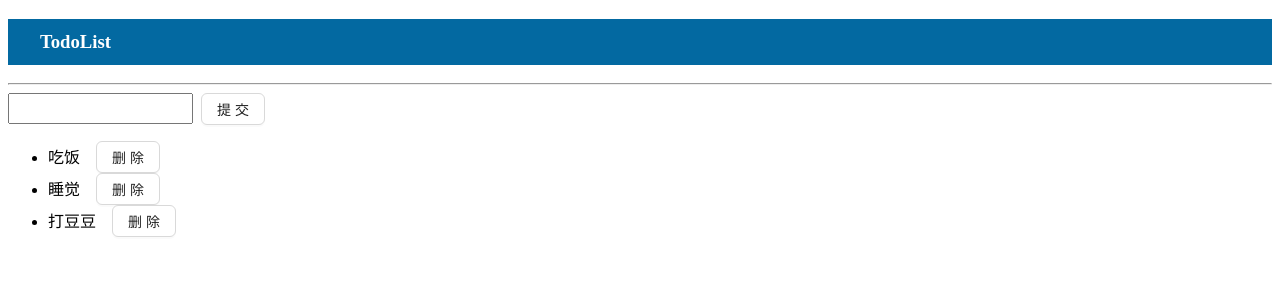
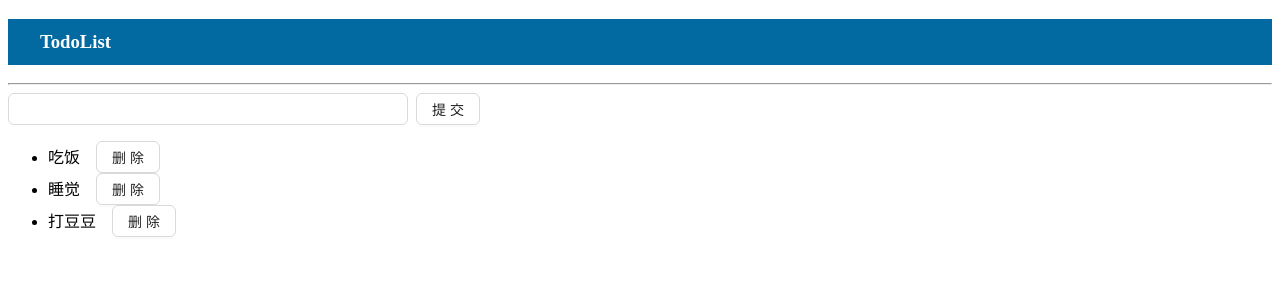
Before and after one commit to LoveWei0/reactToListDemo, a React (Vite) app: page / in a window 1280 px wide. Shown: the top 300 px of the page. Built offline with nearby package versions, Linux system fonts and the light colour scheme.

Commit message:
update: TodoList component

```diff
--- a/src/pages/TodoList.tsx
+++ b/src/pages/TodoList.tsx
@@ -1,5 +1,5 @@
 import React, { useState } from 'react'
-import { Button } from 'antd'
+import { Button, Input } from 'antd'
 
 export default function TodoList() {
   const [inputValue, setInputValue] = useState('')
@@ -25,14 +25,15 @@ export default function TodoList() {
       </h3>
       <hr />
       <div className="flex">
-        <input
+        <Input
           type="text"
           value={inputValue}
           onChange={handleChange}
-          style={{ height: '25px' }}
+          className="h-8"
+          style={{ width: 400 }}
         />
         <div>
-          <Button className="left-2" onClick={handleClick}>
+          <Button className="h-8 left-2" onClick={handleClick}>
             提交
           </Button>
         </div>
```
